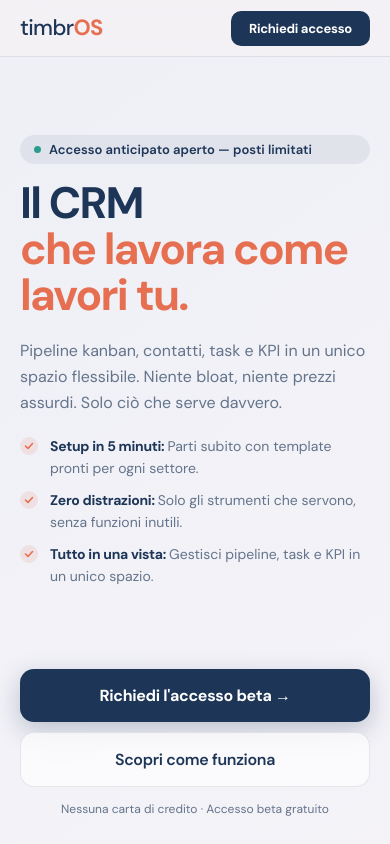
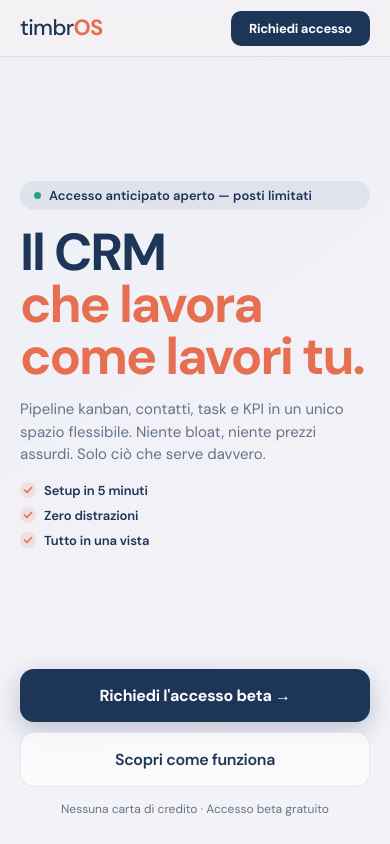
Before and after one commit to nicola-wq/timbros-landing, a Next.js app: page / in a window 390 px wide. Shown: the top 844 px of the page. Built offline with nearby package versions, Linux system fonts and the light colour scheme.

Commit message:
hero bullets: desktop+mobile, compact, h1 più grande

```diff
--- a/app/page.tsx
+++ b/app/page.tsx
@@ -346,7 +346,14 @@ export default function LandingPage() {
         }
         .mockup-wrapper { display: block; }
         .mobile-trust { display: none; }
-        .mobile-bullets { display: none; }
+        .hero-bullets {
+          display: flex;
+          flex-direction: row;
+          gap: 20px;
+          justify-content: center;
+          flex-wrap: wrap;
+          margin-bottom: 28px;
+        }
         .header-badge { display: inline-block; }
         @media (max-width: 640px) {
           .hero-section {
@@ -359,10 +366,15 @@ export default function LandingPage() {
           }
           .hero-top { flex: 1; display: flex; flex-direction: column; justify-content: center; }
           .hero-badge { justify-content: flex-start !important; margin-bottom: 16px !important; }
-          .hero-h1 { font-size: 44px !important; line-height: 1.05 !important; }
-          .hero-sub { font-size: 16px !important; margin-bottom: 20px !important; }
-          .mobile-bullets { display: flex !important; }
-          .desktop-bullets { display: none !important; }
+          .hero-h1 { font-size: 52px !important; line-height: 1.0 !important; margin-bottom: 16px !important; }
+          .hero-sub { font-size: 15px !important; margin-bottom: 16px !important; line-height: 1.5 !important; }
+          .hero-bullets {
+            flex-direction: column;
+            gap: 8px;
+            align-items: flex-start;
+            justify-content: flex-start;
+            margin-bottom: 16px;
+          }
           .hero-buttons {
             flex-direction: column;
             align-items: stretch;
@@ -375,8 +387,6 @@ export default function LandingPage() {
           .steps-grid { grid-template-columns: 1fr; }
           .mockup-wrapper { display: none; }
           .mobile-trust { display: flex; }
-          .mobile-bullets { display: flex; }
-          .desktop-bullets { display: none; }
           .header-badge { display: none; }
         }
       `}</style>
@@ -435,24 +445,19 @@ export default function LandingPage() {
             Niente bloat, niente prezzi assurdi. Solo ciò che serve davvero.
           </p>
 
-          {/* Bullet bridge — mobile only */}
-          <div className="mobile-bullets" style={{ flexDirection: 'column', gap: 10, marginBottom: 24 }}>
+          {/* Bullet bridge — desktop row, mobile column */}
+          <div className="hero-bullets">
             {[
-              { label: 'Setup in 5 minuti', sub: 'Parti subito con template pronti per ogni settore.' },
-              { label: 'Zero distrazioni',  sub: 'Solo gli strumenti che servono, senza funzioni inutili.' },
-              { label: 'Tutto in una vista',sub: 'Gestisci pipeline, task e KPI in un unico spazio.' },
-            ].map(item => (
-              <div key={item.label} style={{ display: 'flex', alignItems: 'flex-start', gap: 12 }}>
-                <div style={{ flexShrink: 0, marginTop: 2 }}>
-                  <svg width="18" height="18" viewBox="0 0 18 18" fill="none">
-                    <circle cx="9" cy="9" r="9" fill={C.orange} fillOpacity="0.12"/>
-                    <path d="M5.5 9l2.5 2.5 4.5-5" stroke={C.orange} strokeWidth="1.6" strokeLinecap="round" strokeLinejoin="round"/>
-                  </svg>
-                </div>
-                <div>
-                  <span style={{ fontSize: 14, fontWeight: 700, color: C.navy, letterSpacing: '-0.02em' }}>{item.label}: </span>
-                  <span style={{ fontSize: 14, color: C.muted, lineHeight: 1.5 }}>{item.sub}</span>
-                </div>
+              'Setup in 5 minuti',
+              'Zero distrazioni',
+              'Tutto in una vista',
+            ].map(label => (
+              <div key={label} style={{ display: 'flex', alignItems: 'center', gap: 8 }}>
+                <svg width="16" height="16" viewBox="0 0 16 16" fill="none" style={{ flexShrink: 0 }}>
+                  <circle cx="8" cy="8" r="8" fill={C.orange} fillOpacity="0.13"/>
+                  <path d="M4.5 8l2.5 2.5 4.5-5" stroke={C.orange} strokeWidth="1.6" strokeLinecap="round" strokeLinejoin="round"/>
+                </svg>
+                <span style={{ fontSize: 13, fontWeight: 600, color: C.navy, letterSpacing: '-0.01em', whiteSpace: 'nowrap' }}>{label}</span>
               </div>
             ))}
           </div>
```
